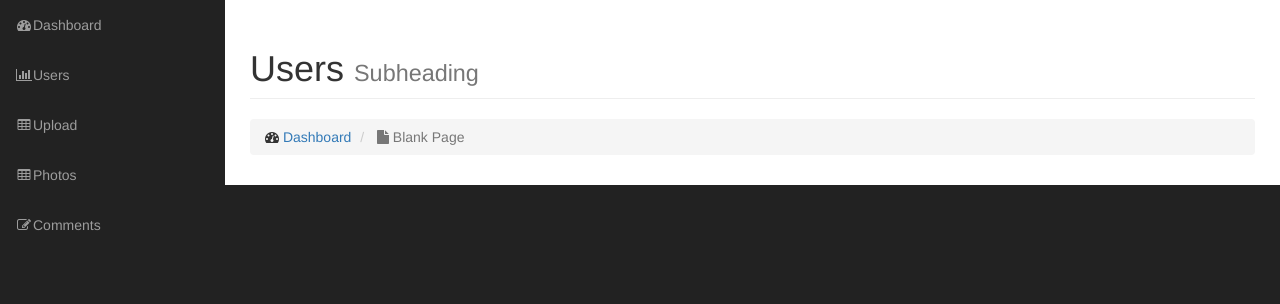
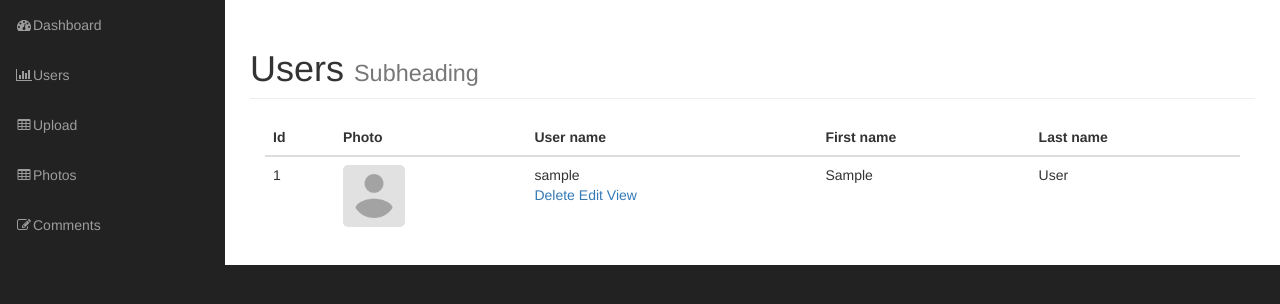
Before and after one commit to GiovanniRanzato/php-gallery-app, a PHP site: page /admin/users.php in a window 1280 px wide. Shown: the part 51-355 px from the top of the page. Run offline with PHP 8.4, Linux system fonts and the light colour scheme; the visitor is signed in with stand-in values (Sample User, id 1); tables that the repository leaves empty or names only in its code hold one stand-in row (values such as "Sample post"); grey boxes labelled with a size stand in for pictures from a placeholder-image service; some libraries are stand-ins or nearby versions.

Commit message:
add users page

```diff
--- a/admin/css/style.css
+++ b/admin/css/style.css
@@ -33,9 +33,17 @@
     padding: 10px;
 }
 
+.admin-photo-thumbnail,
+.admin-user-image-thumbnail{
+    border-radius: 5px;
+    object-fit: cover;
+}
 .admin-photo-thumbnail {
     width: 124px;
     height: 124px;
-    border-radius: 5px;
-    object-fit: cover;
+
 }
+.admin-user-image-thumbnail {
+    width: 62px;
+    height: 62px;
+}
--- a/admin/includes/photo.php
+++ b/admin/includes/photo.php
@@ -79,7 +79,7 @@ class Photo extends Db_object
         }
     }
     // Delete the photo from database
-    // Delte the phoro from the server
+    // Delte the photo from the server
     public function delete_photo (){
         if($this->delete() ){
             $target_path = SITE_ROOT.DS.'admin'.DS.$this->picture_path();
--- a/admin/includes/user.php
+++ b/admin/includes/user.php
@@ -4,12 +4,15 @@
 class User extends Db_object
 {
     protected static $db_table = "users";
-    protected static $db_table_fields = array("username","password","first_name","last_name");
+    protected static $db_table_fields = array("username","image", "password","first_name","last_name");
     public $id;
     public $username;
+    public $image;
     public $password;
     public $first_name;
     public $last_name;
+    public $upload_directory = "images";
+    public $image_placeholder = "user_image_placeholder.png";
     /* TEST INSTANTIATION
     There is no point in create this function. You can inizialize the proprety after creating an istance because are public.
     This can create also issues on security because indirectly turn instantation in a public function.
@@ -17,6 +20,10 @@ class User extends Db_object
         return self::instantation($userdata);
     }
     END TEST INSTANTATION */
+
+    public function image_path () {
+        return empty($this->image) ? $this->upload_directory.DS.$this->image_placeholder : $this->upload_directory.DS.$this->image;
+    }
 
 
     // Method to check if user exist on DB
@@ -35,4 +42,16 @@ class User extends Db_object
         return !empty($the_result_array) ? array_shift($the_result_array) : false;
     }
 
+    // Delete the user from database
+    // Delte the user image from the server
+    public function delete_user (){
+        if($this->delete() ){
+            $target_path = SITE_ROOT.DS.'admin'.DS.$this->image();
+            return unlink($target_path) ? true : false;
+        }else{
+            return false;
+        }
+
+    }
+
 }// End User
--- a/admin/users.php
+++ b/admin/users.php
@@ -1,4 +1,11 @@
 <?php include("includes/header.php"); ?>
+<?php if (!$session->is_signed_in()) {
+    redirect("login.php");
+} ?>
+<?php
+$users =  User::find_all();
+?>
+
 
 <!-- Navigation -->
 <nav class="navbar navbar-inverse navbar-fixed-top" role="navigation">
@@ -16,14 +23,39 @@
                     Users
                     <small>Subheading</small>
                 </h1>
-                <ol class="breadcrumb">
-                    <li>
-                        <i class="fa fa-dashboard"></i> <a href="index.html">Dashboard</a>
-                    </li>
-                    <li class="active">
-                        <i class="fa fa-file"></i> Blank Page
-                    </li>
-                </ol>
+
+                <div class="col-md-12">
+                    <table class="table table-hover">
+                        <thead>
+                            <tr>
+                                <th>Id</th>
+                                <th>Photo</th>
+                                <th>User name</th>
+                                <th>First name</th>
+                                <th>Last name</th>
+                            </tr>
+                        </thead>
+                        <tbody>
+                            <?php foreach ($users as $user) : ?>
+                                <tr>
+                                    <td><?php echo $user->id ?></td>
+                                    <td><img class="admin-user-image-thumbnail" src="<?php echo $user->image_path() ?>" alt="<?php echo $user->username ?>" />
+                                    </td>
+                                    <td><?php echo $user->username ?>
+                                        <div class="actions_link">
+                                            <a href="delete_user.php?id=<?php echo $user->id ?>">Delete</a>
+                                            <a href="edit_user.php?id=<?php echo $user->id ?>">Edit</a>
+                                            <a href="view_user.php?id=<?php echo $user->id ?>">View</a>
+                                        </div>
+                                    </td>
+                                    <td><?php echo $user->first_name ?></td>
+                                    <td><?php echo $user->last_name ?></td>
+                                </tr>
+
+                            <?php endforeach; ?>
+                        </tbody>
+                    </table>
+                </div>
             </div>
         </div>
         <!-- /.row -->
```
Also changed, not shown: admin/delete_user.php (added, +15 -0 lines), admin/images/user_image_placeholder.png (added).
